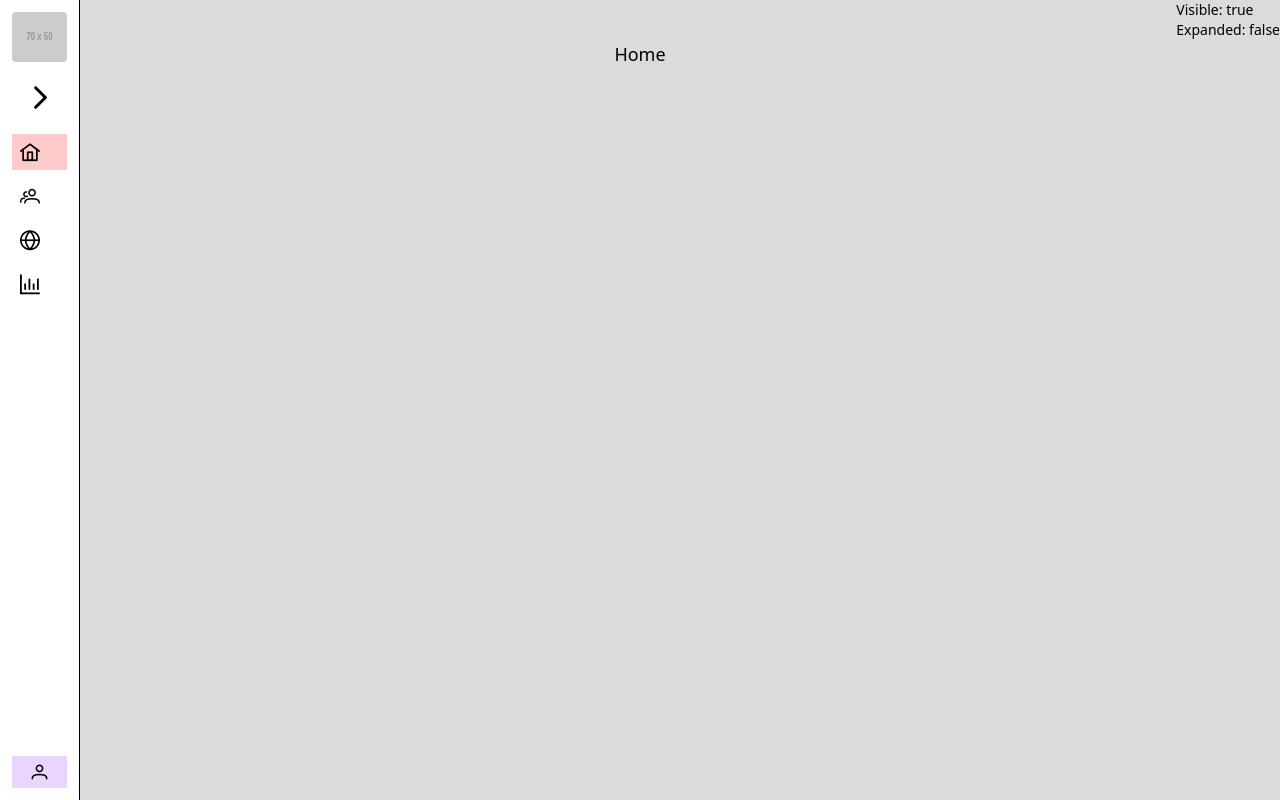
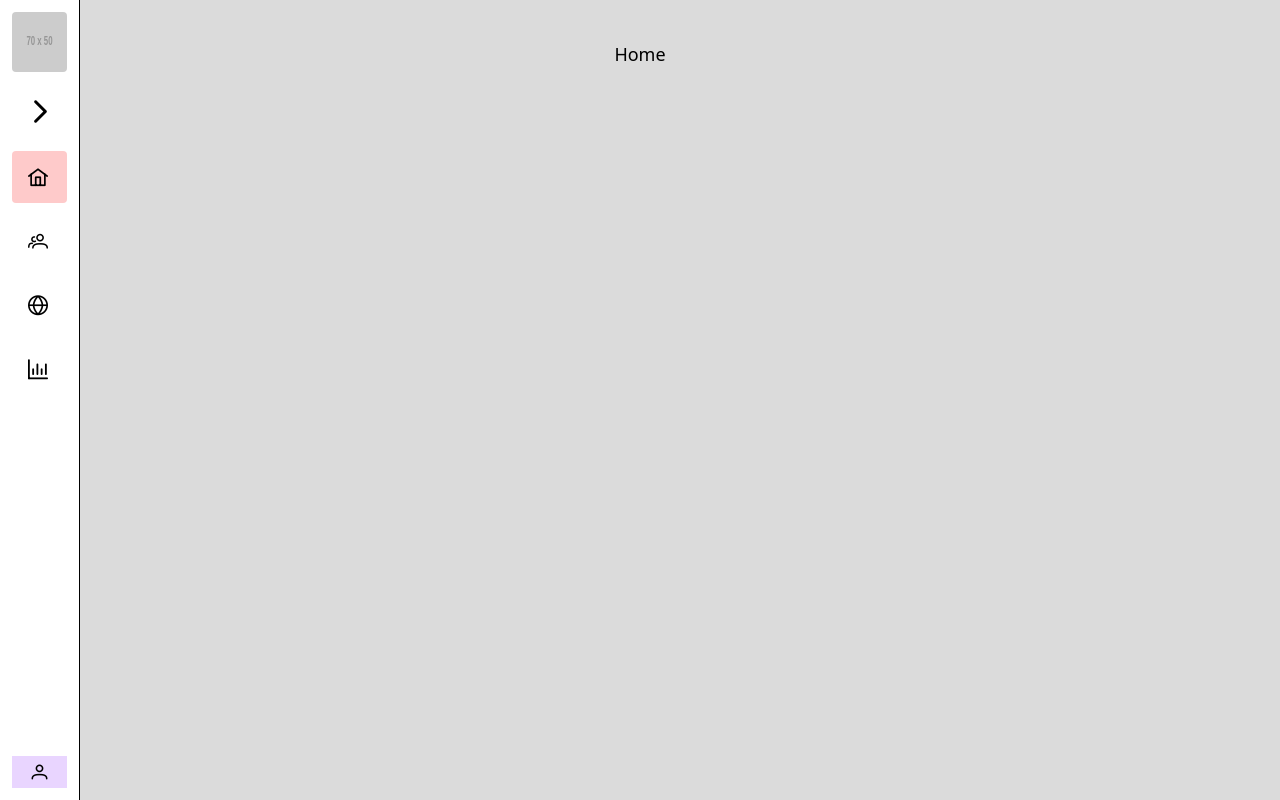
Before and after one commit to shehwar-ahmad/sidebar-primevue, a Vue app: page / in a window 1280 px wide. Built offline with nearby package versions, Linux system fonts and the light colour scheme; what tailwindcss-primeui would draw is missing.

Commit message:
fix: animation

```diff
--- a/src/components/SidebarDrawer.vue
+++ b/src/components/SidebarDrawer.vue
@@ -37,10 +37,6 @@ const menus = [
   },
 ]
 
-const toggleVisibility = () => {
-  visible.value = !visible.value
-}
-
 const routeHandler = (name: string) => {
   router.push({
     name,
@@ -64,33 +60,59 @@ watchEffect(() => {
 
 <template>
   <!-- Sidebar Drawer -->
-  <Drawer :visible="visible" :showCloseIcon="false"
-    :class="`bg-white p-3 transition-all duration-300 ease-in-out ${expanded ? 'w-64' : 'w-20'}`">
-    <div class="flex flex-col gap-3 h-full">
+  <Drawer
+    :visible="visible"
+    :showCloseIcon="false"
+    :class="`bg-white p-3 transition-all duration-300 ease-in-out ${expanded ? 'w-64' : 'w-20'}`"
+  >
+    <div class="flex flex-col gap-3 h-full overflow-x-hidden">
       <!-- Logos -->
 
-      <div class="flex flex-row justify-center gap-3 h-[50px] w-full">
-        <img src="https://placehold.co/70x50" width="70" height="50" alt="logo" class="rounded" />
+      <div class="flex flex-row justify-center gap-3 min-h-[60px] w-full">
+        <img src="https://placehold.co/70x50" alt="logo" class="rounded" />
 
-        <img v-if="expanded" src="https://placehold.co/130x50" height="100%" alt="logo" class="rounded" />
+        <img
+          v-if="expanded"
+          src="https://placehold.co/130x50"
+          alt="logo"
+          class="rounded"
+        />
       </div>
 
       <!-- Action Buttons -->
-      <div class="flex flex-row gap-2 px-2  items-center flex-wrap"
-        :class="isMobile ? 'justify-center' : 'justify-between'">
-        <Button v-if="expanded" class="bg-transparent p-2 text-2xl rounded" icon="pi pi-moon" />
+      <div
+        :class="`flex flex-row gap-2 px-2 items-center flex-wrap w-full min-h-[55px] ${isMobile  ? 'justify-center' : 'justify-between'}`"
+      >
+        <Button
+          v-if="expanded"
+          class="bg-transparent p-2 text-2xl rounded"
+          icon="pi pi-moon"
+        />
 
-        <Button v-if="expanded" class="bg-transparent p-2 text-2xl rounded" icon="pi pi-bell" />
+        <Button
+          v-if="expanded"
+          class="bg-transparent p-2 text-2xl rounded"
+          icon="pi pi-bell"
+        />
 
-        <Button class="bg-transparent p-2 text-2xl rounded" @click="expanded = !expanded"
-          :icon="`pi ${expanded ? 'pi-chevron-left' : 'pi-chevron-right'}`" v-if="!isMobile" />
+        <Button
+          class="bg-transparent p-2 text-2xl rounded"
+          @click="expanded = !expanded"
+          :icon="`pi ${expanded ? 'pi-chevron-left' : 'pi-chevron-right'}`"
+          v-if="!isMobile"
+        />
       </div>
 
       <!-- Menu Links -->
 
-      <div class="flex flex-col gap-2 flex-1">
-        <div v-for="menu in menus" :key="menu.to" class="flex flex-row gap-2 items-center p-2 hover:bg-gray-200"
-          @click="routeHandler(menu.to)" :class="isActiveRoute(menu.to) ? 'bg-red-200' : ''">
+      <div class="flex flex-col gap-3 flex-1 min-h-[400px]">
+        <div
+          v-for="menu in menus"
+          :key="menu.to"
+          class="flex flex-row gap-5 items-center p-4 transition-all min-h-[50px] rounded hover:bg-gray-200"
+          @click="routeHandler(menu.to)"
+          :class="isActiveRoute(menu.to) ? 'bg-red-200' : ''"
+        >
           <i :class="menu.icon" class="text-xl"></i>
 
           <p v-if="expanded">{{ menu.label }}</p>
@@ -98,15 +120,26 @@ watchEffect(() => {
       </div>
       <!-- Profile -->
 
-      <div class="flex flex-col transition-all duration-300 ease-in-out">
+      <div class="flex flex-col max-w-[100%]">
         <Transition name="slide-up-down">
-          <div class="transition-all duration-300 ease-in-out bg-gray-100 h-[200px]" v-if="isUserProfileActive">
-            Billing
+          <div class="bg-gray-100 h-[200px] p-2" v-if="isUserProfileActive">
+            <div
+              class="flex flex-row justify-center items-center flex-wrap gap-2"
+            >
+              <i
+                class="pi pi-dollar text-lg text-orange-500"
+                title="Pricing"
+              ></i>
+
+              <p v-if="expanded" class="w-fit text-lg">Pricing</p>
+            </div>
           </div>
         </Transition>
 
-        <div class="flex flex-row items-center justify-center gap-2 bg-purple-200 p-2 cursor-pointer"
-          @click="isUserProfileActive = !isUserProfileActive">
+        <div
+          class="flex flex-row items-center justify-center gap-2 bg-purple-200 p-2 cursor-pointer"
+          @click="isUserProfileActive = !isUserProfileActive"
+        >
           <i class="pi pi-user"></i>
           <p v-if="expanded">Username</p>
         </div>
@@ -114,17 +147,21 @@ watchEffect(() => {
     </div>
   </Drawer>
 
-  <div v-if="isMobile"
+  <div
+    v-if="isMobile"
     :class="`fixed transition-all duration-300 ease-in-out bottom-[50%] ${visible ? 'left-64' : 'left-0'} `"
-    @click="toggleVisibility">
-    <Button class="bg-gray-500 p-4 w-[70px] text-white"
-      :icon="`pi ${visible ? 'pi-chevron-left' : 'pi-chevron-right'}`" />
+    @click="visible = !visible"
+  >
+    <Button
+      class="bg-gray-500 p-4 w-fit text-white"
+      :icon="`pi ${visible ? 'pi-chevron-left' : 'pi-chevron-right'}`"
+    />
   </div>
 
-  <div class="absolute top-0 right-0 text-sm">
+  <!-- <div class="absolute top-0 right-0 text-sm">
     <p>Visible: {{ visible }}</p>
     <p>Expanded: {{ expanded }}</p>
-  </div>
+  </div> -->
 </template>
 
 <style scoped>
```
